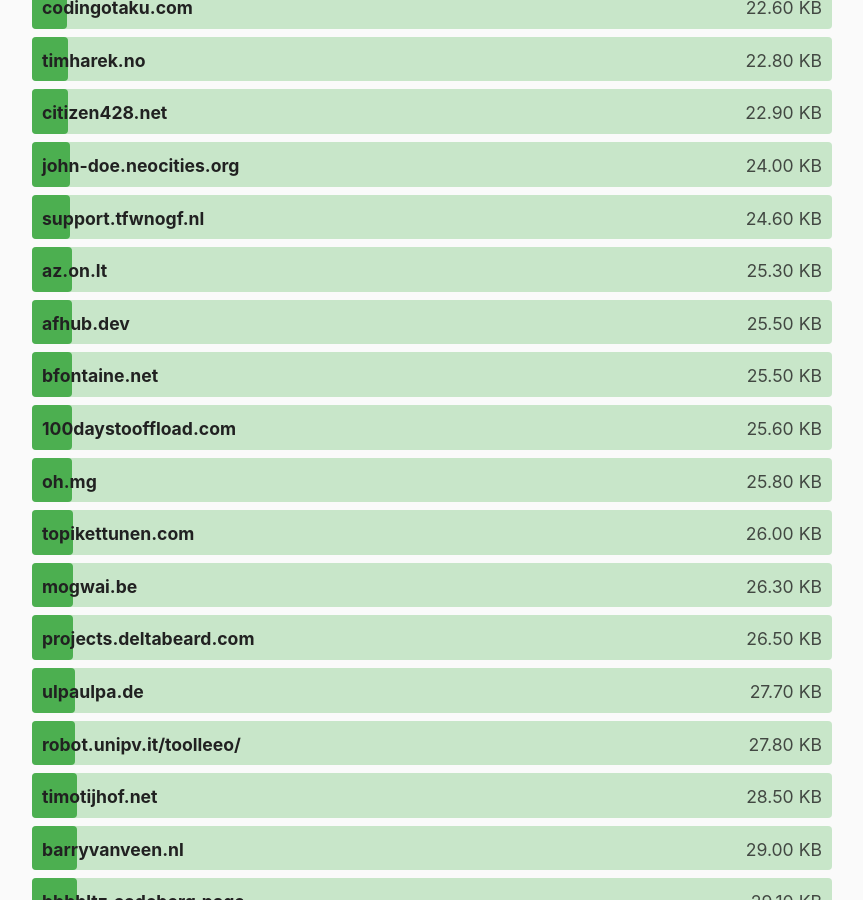
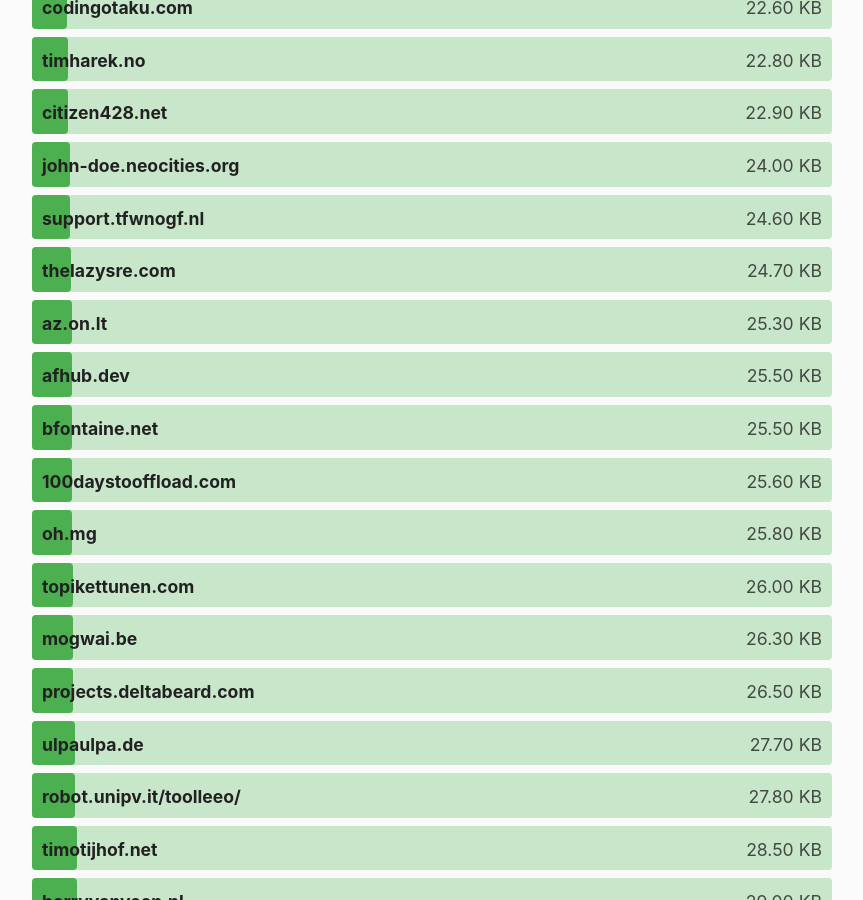
Before and after one commit to kevquirk/512kb.club, a Jekyll site: the page built from index.md, in a window 1280 px wide and 900 px high, scrolled down 7584 px. Shown: the whole window, without its empty margins (208-1071 px from the left). Built offline with Jekyll 4.4.1, drawn with Linux system fonts in a browser that asks for light colours.

Commit message:
Update sites.yml
add thelazysre.com to list of domains

```diff
--- a/_data/sites.yml
+++ b/_data/sites.yml
@@ -2093,6 +2093,11 @@
   size: 3.65
   last_checked: 2022-06-02
 
+- domain: thelazysre.com
+  url: https://thelazysre.com/
+  size: 24.7
+  last_checked: 2022-06-14
+
 - domain: thelion.website
   url: https://thelion.website/
   size: 43.2
```
